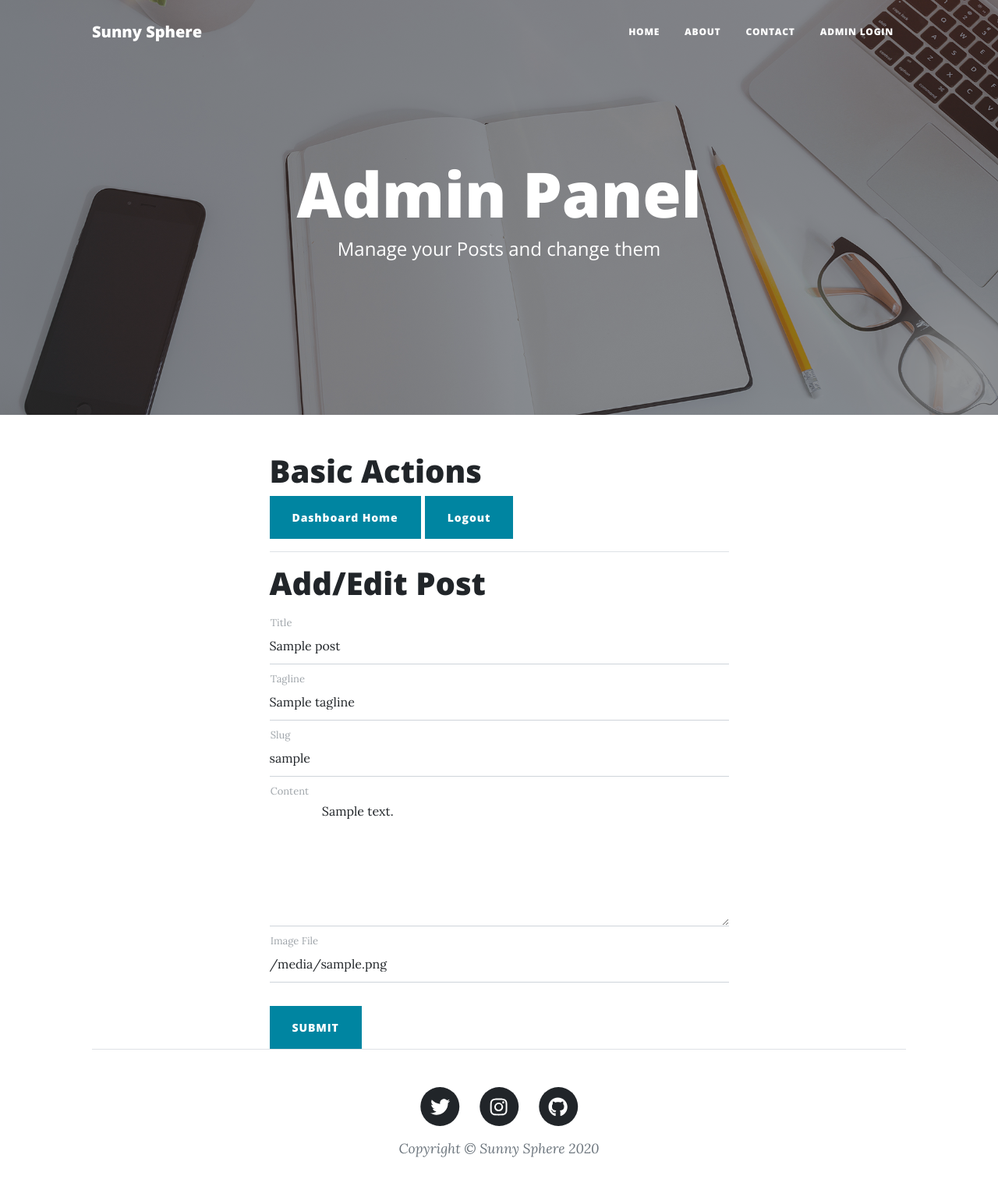
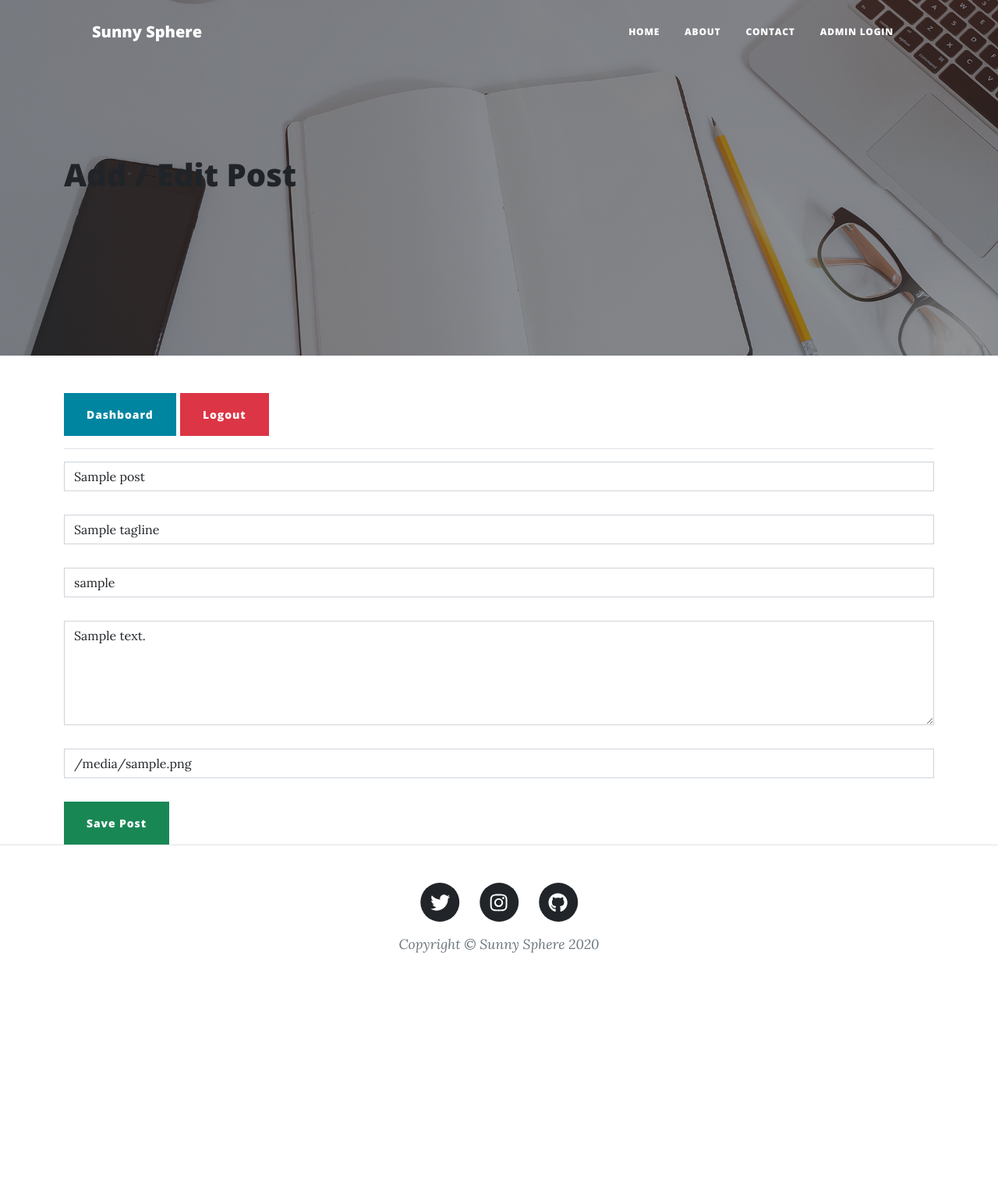
Before and after one commit to sunnychawla1711/sunny-blog, a Flask app: template templates/edit.html in a window 1280 px wide. Shown: the whole page at 78% size. After the commit the page ends 1222 px from the top, so only its background shows below. Run offline with Flask 3, Linux system fonts and the light colour scheme; the template is opened without the code that fills it: most values are stand-ins (such as "Sample title", 1, 10 or a date in 2020); some libraries are stand-ins or nearby versions.

Commit message:
Refactor edit.html for improved structure and clarity

```diff
--- a/templates/edit.html
+++ b/templates/edit.html
@@ -1,155 +1,35 @@
-{% extends 'layout.html' %} {% block body %}
+{% extends 'layout.html' %}
+{% block body %}
 
-<!-- Page Header-->
-<header
-  class="masthead"
-  style="background-image: url('{{ url_for('static', filename='assets/img/home-bg.jpg') }}')"
->
-  <div class="container position-relative px-4 px-lg-5">
-    <div class="row gx-4 gx-lg-5 justify-content-center">
-      <div class="col-md-10 col-lg-8 col-xl-7">
-        <div class="site-heading">
-          <h1>Admin Panel</h1>
-          <span class="subheading">Manage your Posts and change them</span>
-        </div>
-      </div>
-    </div>
+<header class="masthead" style="background-image: url('{{ url_for('static', filename='assets/img/home-bg.jpg') }}')">
+  <div class="container">
+    <h1>Add / Edit Post</h1>
   </div>
 </header>
-<!-- Main Content-->
-<div class="container px-4 px-lg-5">
-  <div class="row gx-4 gx-lg-5 justify-content-center">
-    <div class="col-md-10 col-lg-8 col-xl-7">
-        <h1>Basic Actions</h1>
-        <a href="/dashboard"><button class="btn btn-primary">Dashboard Home</button></a>
-        <a href="/logout"><button class="btn btn-primary">Logout</button></a>
-        <hr>
 
+<div class="container mt-4">
 
-<h1>Add/Edit Post</h1>
+  <a href="/dashboard" class="btn btn-primary">Dashboard</a>
+  <a href="/logout" class="btn btn-danger">Logout</a>
 
+  <hr>
 
-        <form
-            id="contactForm"
-            action="/edit/{{sno}}"
-            method="post"
-            data-sb-form-api-token="API_TOKEN"
-          >
-            <div class="form-floating">
-              <input
-                class="form-control"
-                id="title"
-                name="title"
-                type="text"
-                placeholder="Title"
-                data-sb-validations="required"
-                value = "{{ post.title }}"
-              />
-              <label for="name">Title</label>
-              <div class="invalid-feedback" data-sb-feedback="name:required">
-                A name is required.
-              </div>
-            </div>
-            <div class="form-floating">
-              <input
-                class="form-control"
-                id="tline"
-                name="tline"
-                type="text"
-                placeholder="Tagline"
-                data-sb-validations="required,email"
-                value = "{{ post.tagline }}"
-              />
-              <label for="email">Tagline</label>
-              <div class="invalid-feedback" data-sb-feedback="email:required">
-                An email is required.
-              </div>
-              <div class="invalid-feedback" data-sb-feedback="email:email">
-                Email is not valid.
-              </div>
-            </div>
-            <div class="form-floating">
-              <input
-                class="form-control"
-                id="slug"
-                name="slug"
-                type="text"
-                placeholder="Slug"
-                data-sb-validations="required"
-                value = "{{ post.slug }}"
-              />
-              <label for="phone">Slug</label>
-              <div class="invalid-feedback" data-sb-feedback="phone:required">
-                A phone number is required.
-              </div>
-            </div>
-            <div class="form-floating">
-              <textarea
-                class="form-control"
-                id="content"
-                name="content"
-                placeholder="Content"
-                style="height: 12rem"
-                data-sb-validations="required">
-                {{ post.content }}
-                </textarea>
-              <label for="message">Content</label>
-              <div class="invalid-feedback" data-sb-feedback="message:required">
-                A message is required.
-              </div>
+  <form action="/edit/{{sno}}" method="POST">
 
+    <input type="text" name="title" class="form-control" placeholder="Title" value="{{post.title}}"><br>
 
-            <div class="form-floating">
-              <input
-                class="form-control"
-                id="img_file"
-                name="img_file"
-                placeholder="Image File"
-                value = "{{ post.img_file }}"
-              ></input>
-              <label for="message">Image File</label>
-              <div class="invalid-feedback" data-sb-feedback="message:required">
-                A message is required.
-              </div>
+    <input type="text" name="tline" class="form-control" placeholder="Tagline" value="{{post.tagline}}"><br>
 
+    <input type="text" name="slug" class="form-control" placeholder="Slug" value="{{post.slug}}"><br>
 
-            </div>
-            <br />
-            <!-- Submit success message-->
-            <!---->
-            <!-- This is what your users will see when the form-->
-            <!-- has successfully submitted-->
-            <div class="d-none" id="submitSuccessMessage">
-              <div class="text-center mb-3">
-                <div class="fw-bolder">Form submission successful!</div>
-                To activate this form, sign up at
-                <br />
-                <a href="https://startbootstrap.com/solution/contact-forms"
-                  >https://startbootstrap.com/solution/contact-forms</a
-                >
-              </div>
-            </div>
-            <!-- Submit error message-->
-            <!---->
-            <!-- This is what your users will see when there is-->
-            <!-- an error submitting the form-->
-            <div class="d-none" id="submitErrorMessage">
-              <div class="text-center text-danger mb-3">
-                Error sending message!
-              </div>
-            </div>
-            <!-- Submit Button-->
-            <button
-              class="btn btn-primary text-uppercase"
-              id="submitButton"
-              type="submit"
-            >
-              Submit
-            </button>
-          </form>
+    <textarea name="content" class="form-control" placeholder="Content" rows="5">{{post.content}}</textarea><br>
 
-    </div>
-  </div>
+    <input type="text" name="img_file" class="form-control" placeholder="Image file" value="{{post.img_file}}"><br>
+
+    <button type="submit" class="btn btn-success">Save Post</button>
+
+  </form>
+
 </div>
 
 {% endblock %}
```
